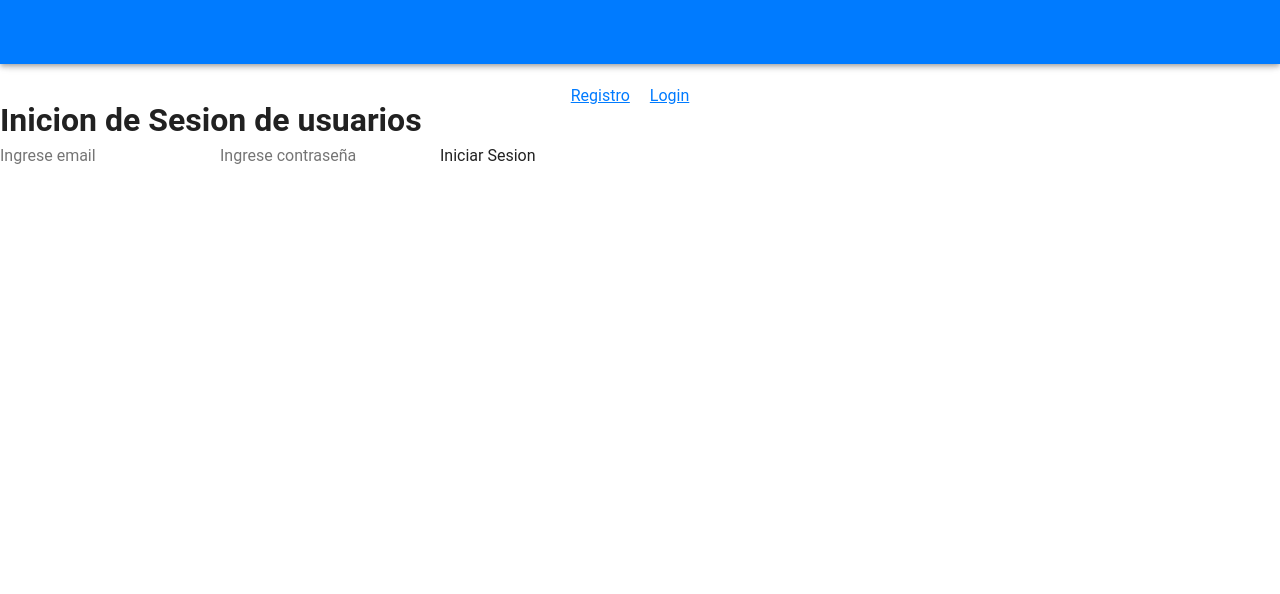
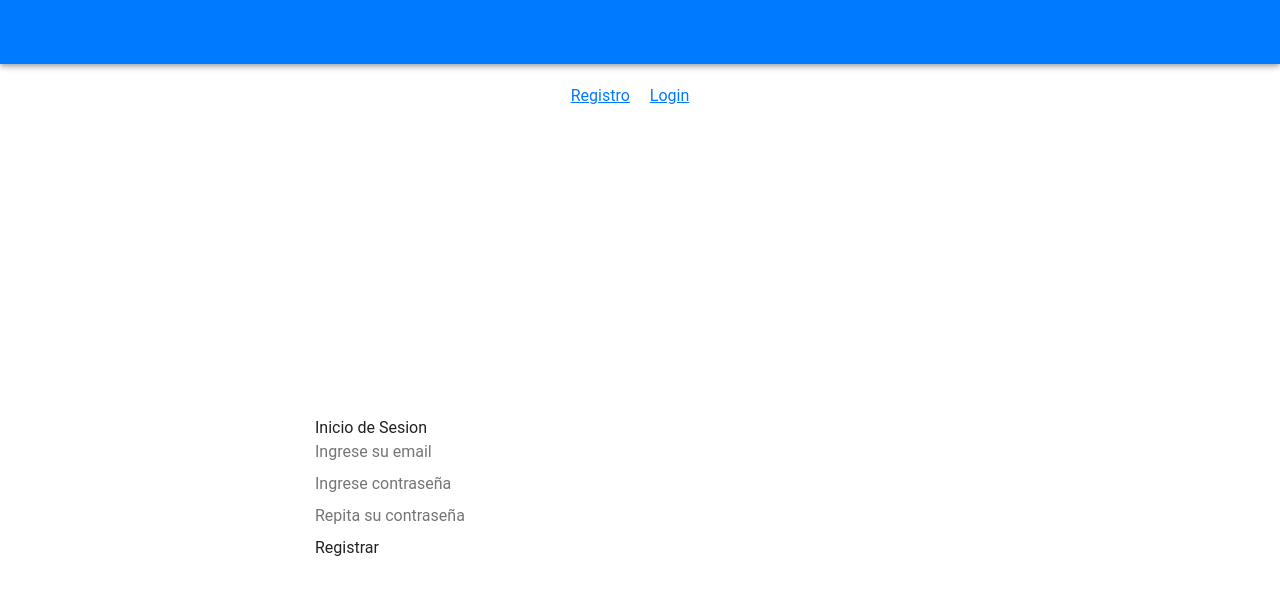
Before and after one commit to Athemsj01/ClientRestaurante, a Vue app: page /login in a window 1280 px wide. Shown: the top 594 px of the page. Built offline with nearby package versions, Linux system fonts and the light colour scheme; no server answers; a small style sheet from the web is missing.

Commit message:
Update Login.vue

```diff
--- a/src/views/Login.vue
+++ b/src/views/Login.vue
@@ -1,21 +1,47 @@
 <template>
     <div>
-
-        <h1>Inicion de Sesion de usuarios</h1>
-        <form @submit.prevent="IngresoUsuario({email: email, password: pass})">
+        <div class="card abs-center">
+            <div class="card-body">
+                <form @submit.prevent="crearUsuario({email: email, password: pass1})" class="form">
+                    <div class="card">
+                        <div class="card-header bg-light text-dark fw-bold ">
+                            Inicio de Sesion
+                        </div>
+                            <div class="card-body">
+                                <div class="form-group">
                                     <input
                                     type="email"
-            placeholder="Ingrese email"
+                                    placeholder="Ingrese su email"
                                     v-model="email"
+                                    class="form-control mb-2"
                                 >
+                                </div>
+                                <div class="form-group">
                                     <input
                                     type="password"
                                     placeholder="Ingrese contraseña"
-            v-model="pass"
+                                    v-model="pass1"
+                                    class="form-control mb-2"
                                  >
-            <button type="submit">Iniciar Sesion</button>
+                                </div>
+                                <div class="form-group">
+                                    <input
+                                    type="password"
+                                    placeholder="Repita su contraseña"
+                                    v-model="pass2"
+                                    class="form-control mb-2"
+                                >
+                                </div>
+                                <div class="form-group">
+                                    <button type="submit" :disabled='!desactivar' class="btn btn-primary">Registrar</button>
+                                </div>
+
+                            </div>
+                    </div>
                 </form>
                 <p>{{error}}</p>
+            </div>
+        </div>
     </div>
 </template>
 <script>
@@ -36,3 +62,14 @@ export default {
     }
 }
 </script>
+<style>
+.form {
+  width: 650px;
+}
+.abs-center {
+  display: flex;
+  align-items: center;
+  justify-content: center;
+  min-height: 100vh;
+}
+</style>
```
Lines whose indentation alone changed are shown as unchanged.
